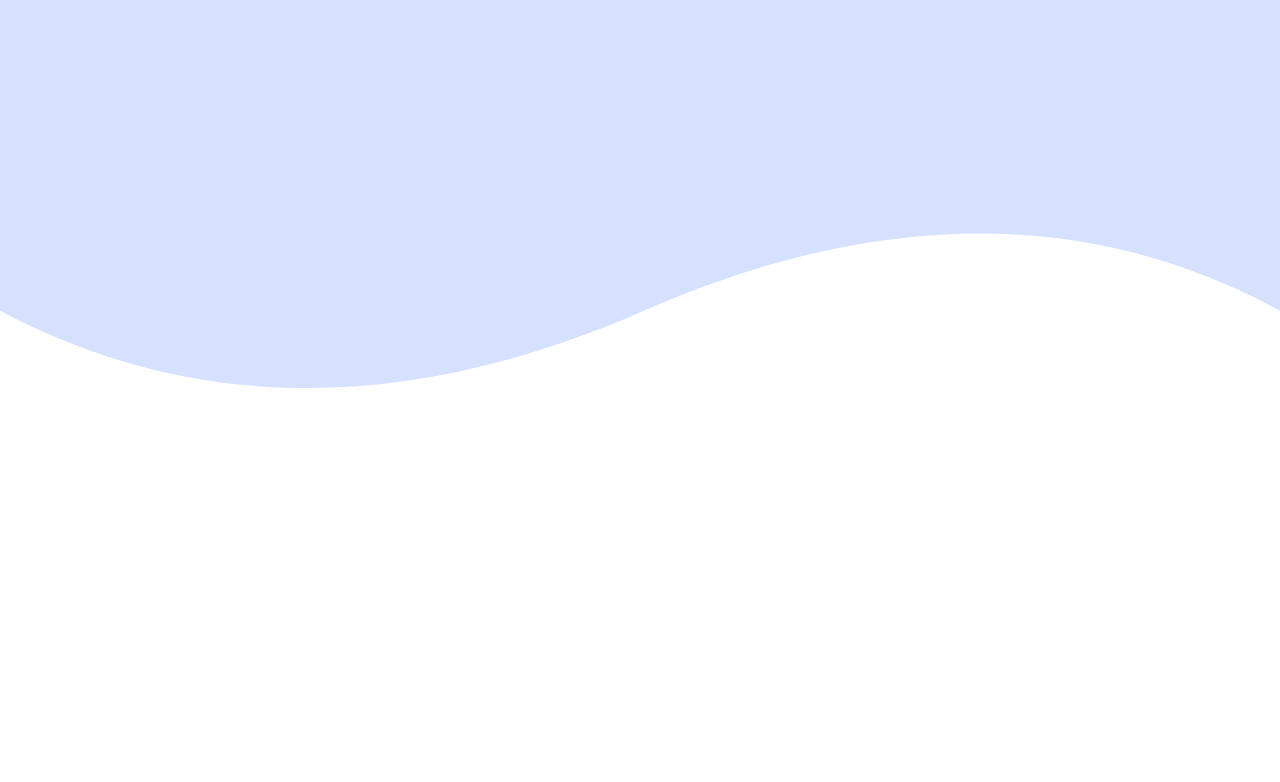
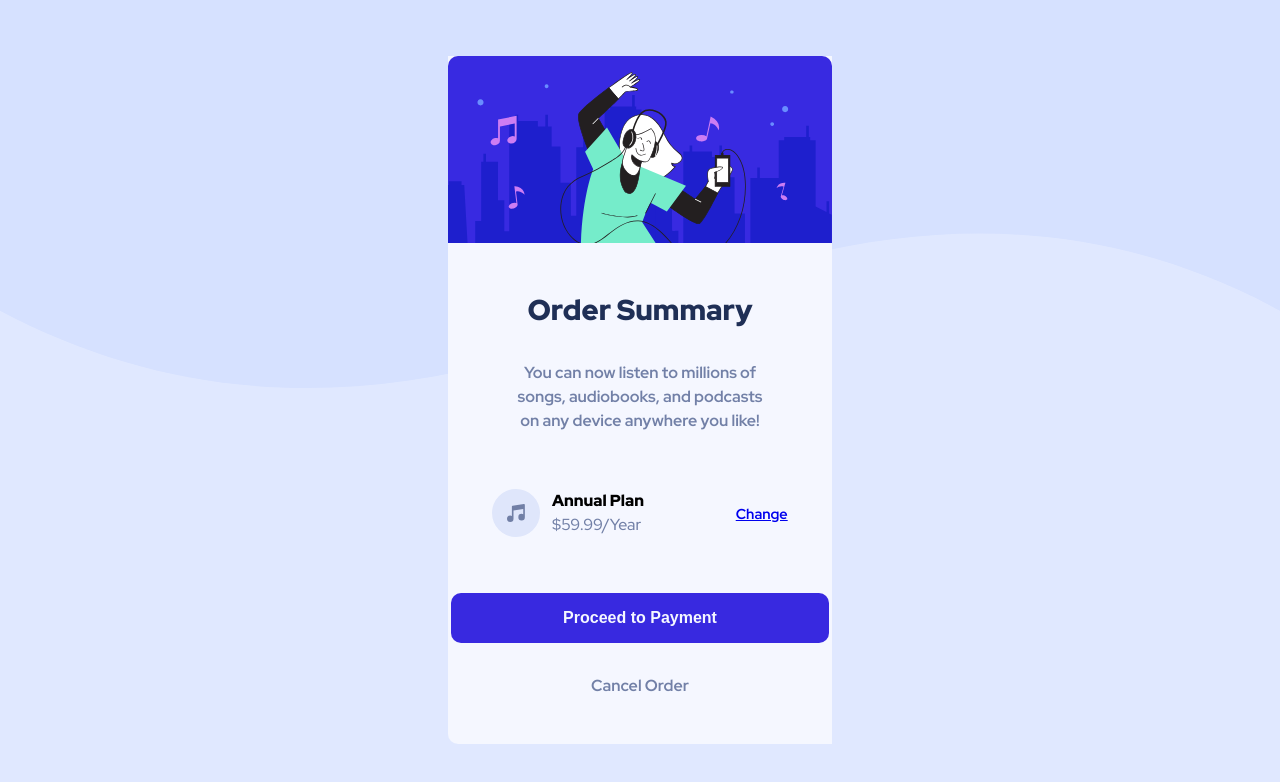
Before and after one commit to Ameer-Moustafa/order-summary-component, a plain HTML site: page index.html in a window 1280 px wide. Drawn offline with Linux system fonts and the light colour scheme.

Commit message:
Real changes for real people

```diff
--- a/css/styles.css
+++ b/css/styles.css
@@ -1,10 +1,111 @@
+/* Font imports */
+
+@import url("https://fonts.googleapis.com/css2?family=Red+Hat+Display:wght@500;700;900&display=swap");
+
+/* Color Variables */
+
+:root {
+  --primary-pale-blue: hsl(225, 100%, 94%);
+  --primary-bright-blue: hsl(245, 75%, 52%);
+  --very-pale-blue: hsl(225, 100%, 98%);
+  --disaturated-blue: hsl(224, 23%, 55%);
+  --dark-blue: hsl(223, 47%, 23%);
+}
+
 * {
   margin: 0;
   padding: 0;
 }
 
 body {
+  height: 100vh;
+  display: flex;
+  justify-content: center;
+  align-items: center;
   background-image: url("/img/pattern-background-desktop.svg");
   background-repeat: no-repeat;
-  background-size: cover;
+  background-size: contain;
+  background-color: var(--primary-pale-blue);
+  font-family: "Red Hat Display", sans-serif;
 }
+
+.component-container {
+  background-color: var(--very-pale-blue);
+  display: flex;
+  flex-direction: column;
+  align-items: center;
+  width: 30%;
+  gap: 2rem;
+  border-bottom-left-radius: 10px;
+  border-bottom-left-radius: 10px;
+  padding-bottom: 3rem;
+}
+
+.component-container .hero-image {
+  width: 100%;
+  height: auto;
+  border-top-left-radius: 10px;
+  border-top-right-radius: 10px;
+}
+
+.plan-container {
+  display: flex;
+  flex-direction: row;
+  align-items: center;
+  justify-content: space-around;
+  padding: 1.5rem;
+  border: 20px;
+  width: 80%;
+  display: flex;
+  background-color: var(--very-pale-blue);
+}
+
+.plan-text {
+  font-weight: 900;
+}
+
+.year-text {
+  color: var(--disaturated-blue);
+}
+
+h1 {
+  font-size: 1.8rem;
+  font-weight: 900;
+  color: var(--dark-blue);
+  margin-top: 1rem;
+}
+
+p {
+  font-size: 1rem;
+  line-height: 1.5rem;
+  width: 68%;
+  text-align: center;
+  font-weight: 700;
+  color: var(--disaturated-blue);
+}
+
+button {
+  font-size: 1rem;
+  font-weight: 700;
+  color: var(--very-pale-blue);
+  background-color: var(--primary-bright-blue);
+  border: none;
+  border-radius: 10px;
+  padding: 1rem 7rem;
+}
+
+ul {
+  list-style: none;
+  margin-right: 5rem;
+  line-height: 1.5rem;
+}
+
+a {
+  font-size: 0.9rem;
+  font-weight: 700;
+}
+
+span {
+  font-weight: 700;
+  color: var(--disaturated-blue);
+}
--- a/index.html
+++ b/index.html
@@ -7,5 +7,31 @@
     <link rel="icon" href="./img/favicon-32x32.png" />
     <link rel="stylesheet" href="./css/styles.css" />
   </head>
-  <body></body>
+  <body>
+    <main class="component-container">
+      <img
+        class="hero-image"
+        src="./img/illustration-hero.svg"
+        alt="An image of a young woman enjoying some music"
+      />
+      <h1>Order Summary</h1>
+      <p>
+        You can now listen to millions of songs, audiobooks, and podcasts on any
+        device anywhere you like!
+      </p>
+      <div class="plan-container">
+        <img src="./img/icon-music.svg" alt="Illustration of a music note" />
+        <ul>
+          <li class="plan-text">Annual Plan</li>
+          <li class="year-text">$59.99/Year</li>
+        </ul>
+        <a
+          href="https://www.frontendmentor.io/challenges/order-summary-component-QlPmajDUj"
+          >Change</a
+        >
+      </div>
+      <button>Proceed to Payment</button>
+      <span>Cancel Order</span>
+    </main>
+  </body>
 </html>
```
